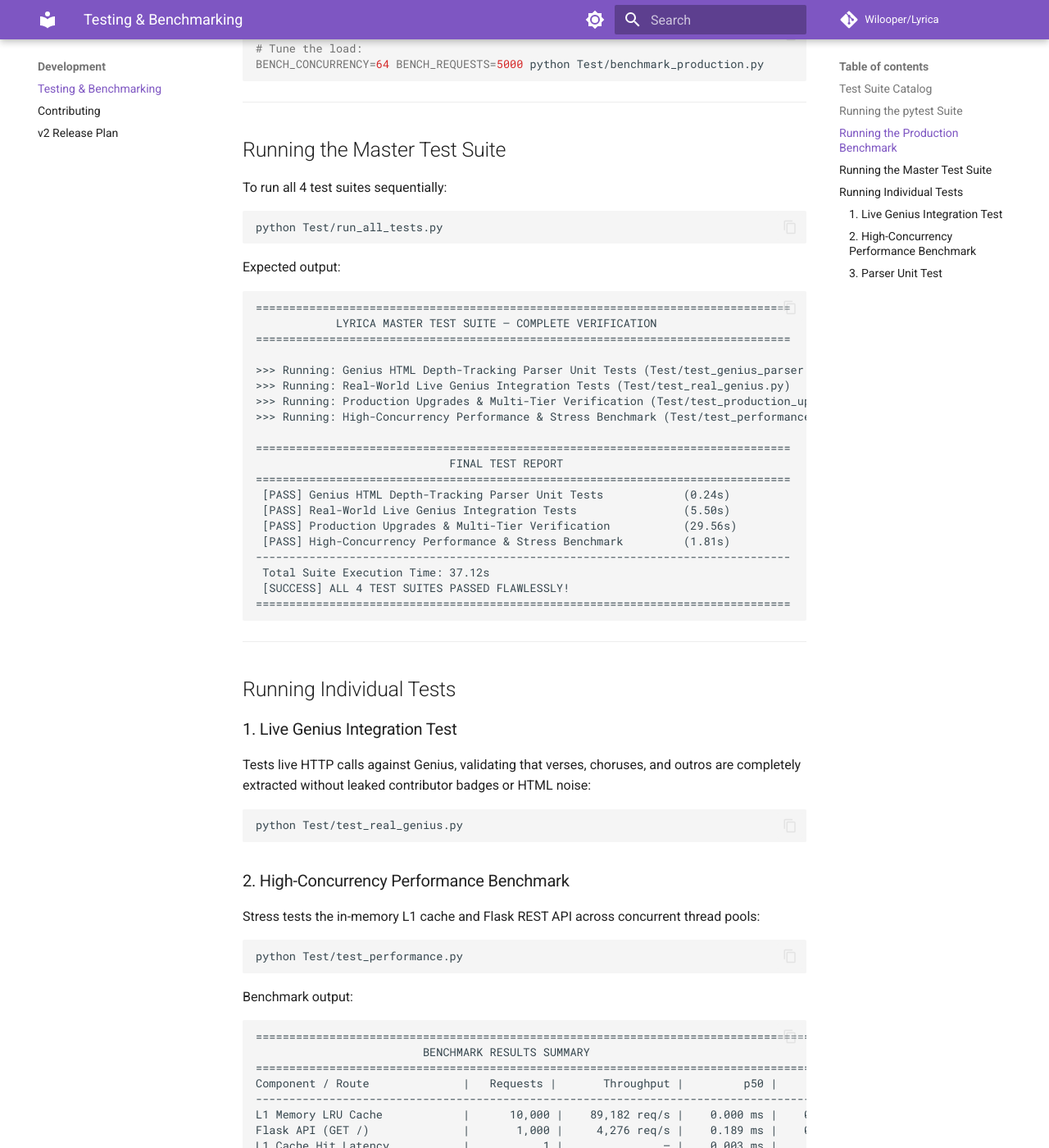
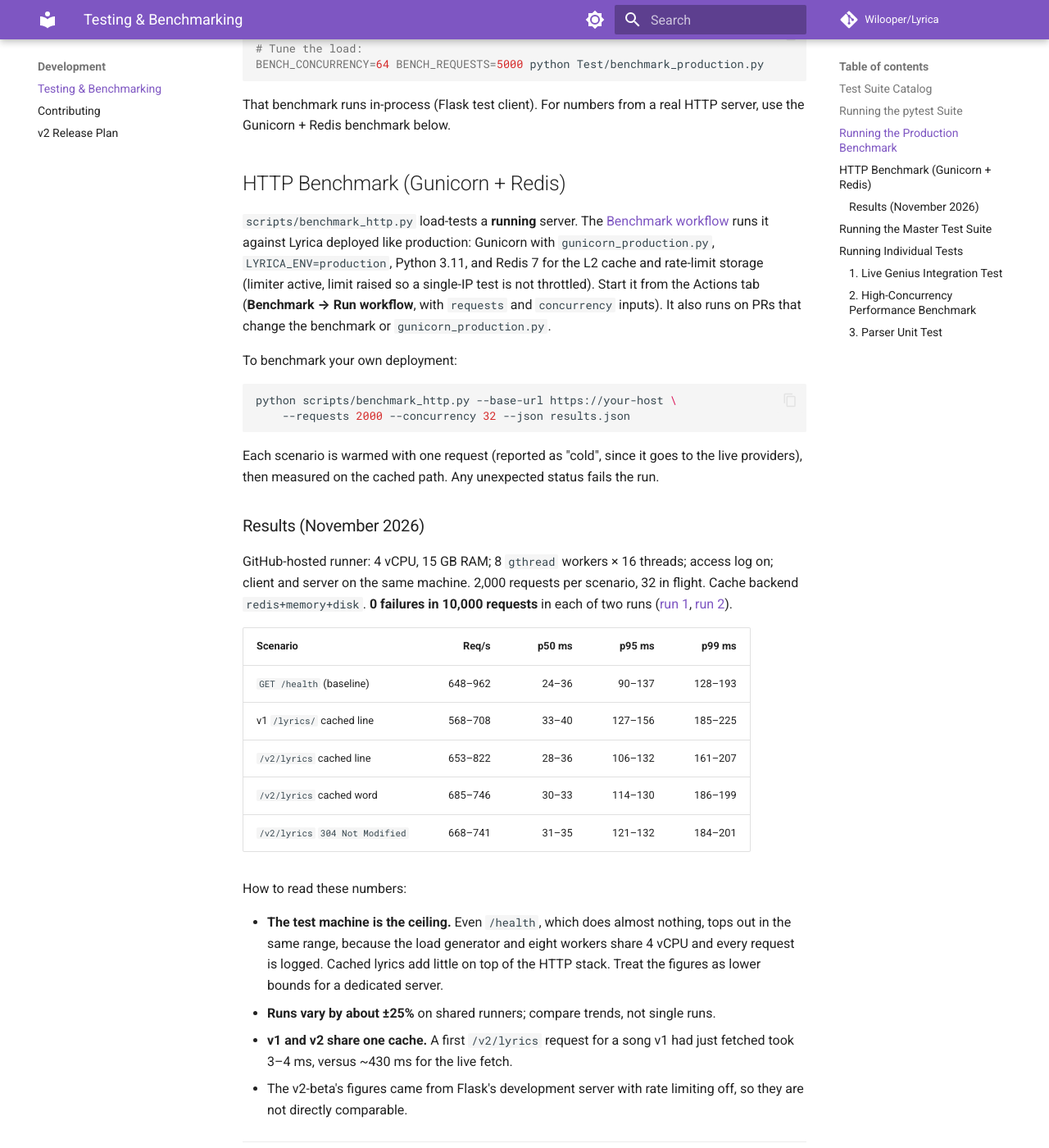
Before and after one commit to mekongmoon/Lyrica, an MkDocs documentation site: the page built from docs/development/testing.md, in a window 1280 px wide and 1400 px high, scrolled down 1402 px. Shown: the whole window at 82% size. Built offline with MkDocs 1.6.1 and Material for MkDocs 9.7.7, drawn with Linux system fonts in a browser that asks for light colours; comment, search, counter and statistics services are not loaded.

Commit message:
docs: record the Gunicorn + Redis benchmark results
Document the HTTP benchmark added in #46 in docs/development/testing.md:
how to run it (Benchmark workflow or scripts/benchmark_http.py against
any deployment), the measured results from two runs (0 failures in
10,000 requests each; cached v1 568-708 req/s, cached /v2/lyrics
653-822 req/s, p95 106-156 ms), and how to read them (the shared 4 vCPU
runner is the ceiling, ~25% run-to-run variance, v1/v2 share one cache).

The v2.0.0 release notes (#19) can link to or copy this section.

Fixes #18

Co-authored-by: Dayton <106027925+Daytonrad@users.noreply.github.com>
Co-Authored-By: Claude Opus 5.5 <noreply@anthropic.com>

````diff
--- a/docs/development/testing.md
+++ b/docs/development/testing.md
@@ -44,6 +44,62 @@ python Test/benchmark_production.py
 # Tune the load:
 BENCH_CONCURRENCY=64 BENCH_REQUESTS=5000 python Test/benchmark_production.py
 ```
+
+That benchmark runs in-process (Flask test client). For numbers from a real
+HTTP server, use the Gunicorn + Redis benchmark below.
+
+## HTTP Benchmark (Gunicorn + Redis)
+
+`scripts/benchmark_http.py` load-tests a **running** server. The
+[Benchmark workflow](https://github.com/mekongmoon/Lyrica/actions/workflows/benchmark.yml)
+runs it against Lyrica deployed like production: Gunicorn with
+`gunicorn_production.py`, `LYRICA_ENV=production`, Python 3.11, and Redis 7 for
+the L2 cache and rate-limit storage (limiter active, limit raised so a
+single-IP test is not throttled). Start it from the Actions tab
+(**Benchmark → Run workflow**, with `requests` and `concurrency` inputs). It
+also runs on PRs that change the benchmark or `gunicorn_production.py`.
+
+To benchmark your own deployment:
+
+```bash
+python scripts/benchmark_http.py --base-url https://your-host \
+    --requests 2000 --concurrency 32 --json results.json
+```
+
+Each scenario is warmed with one request (reported as "cold", since it goes to
+the live providers), then measured on the cached path. Any unexpected status
+fails the run.
+
+### Results (November 2026)
+
+GitHub-hosted runner: 4 vCPU, 15 GB RAM; 8 `gthread` workers × 16 threads;
+access log on; client and server on the same machine. 2,000 requests per
+scenario, 32 in flight. Cache backend `redis+memory+disk`. **0 failures in
+10,000 requests** in each of two runs
+([run 1](https://github.com/mekongmoon/Lyrica/actions/runs/45467747317),
+[run 2](https://github.com/mekongmoon/Lyrica/actions/runs/45468153287)).
+
+| Scenario | Req/s | p50 ms | p95 ms | p99 ms |
+|---|---:|---:|---:|---:|
+| `GET /health` (baseline) | 648–962 | 24–36 | 90–137 | 128–193 |
+| v1 `/lyrics/` cached line | 568–708 | 33–40 | 127–156 | 185–225 |
+| `/v2/lyrics` cached line | 653–822 | 28–36 | 106–132 | 161–207 |
+| `/v2/lyrics` cached word | 685–746 | 30–33 | 114–130 | 186–199 |
+| `/v2/lyrics` `304 Not Modified` | 668–741 | 31–35 | 121–132 | 184–201 |
+
+How to read these numbers:
+
+- **The test machine is the ceiling.** Even `/health`, which does almost
+  nothing, tops out in the same range, because the load generator and eight
+  workers share 4 vCPU and every request is logged. Cached lyrics add little
+  on top of the HTTP stack. Treat the figures as lower bounds for a dedicated
+  server.
+- **Runs vary by about ±25%** on shared runners; compare trends, not single
+  runs.
+- **v1 and v2 share one cache.** A first `/v2/lyrics` request for a song v1
+  had just fetched took 3–4 ms, versus ~430 ms for the live fetch.
+- The v2-beta's figures came from Flask's development server with rate
+  limiting off, so they are not directly comparable.
 
 ---
 
````
